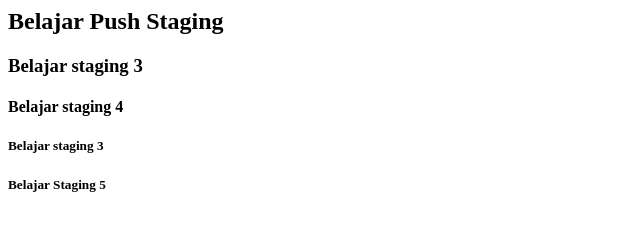
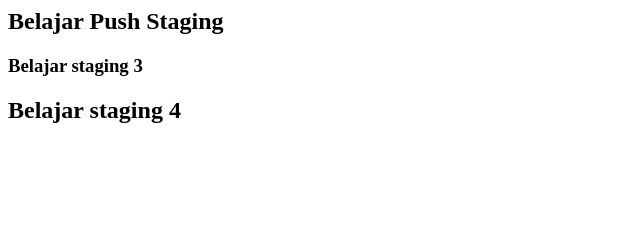
Before and after one commit to Wahwik1/belajar-niomic, a plain HTML site: page header.html in a window 1280 px wide. Shown: the whole page, without its empty margins (0-640 px from the left). Drawn offline with Linux system fonts and the light colour scheme.

Commit message:
Mengganti menjadi element h2 header.html

```diff
--- a/header.html
+++ b/header.html
@@ -8,8 +8,6 @@
     <h2>Belajar Push Staging
     </h2>
     <h3>Belajar staging 3</h3>
-    <h4>Belajar staging 4</h4>
-    <h5>Belajar staging 3</h5>
-    <h5>Belajar Staging 5</h5>
+    <h2>Belajar staging 4</h2>
 </body>
 </html>
```
